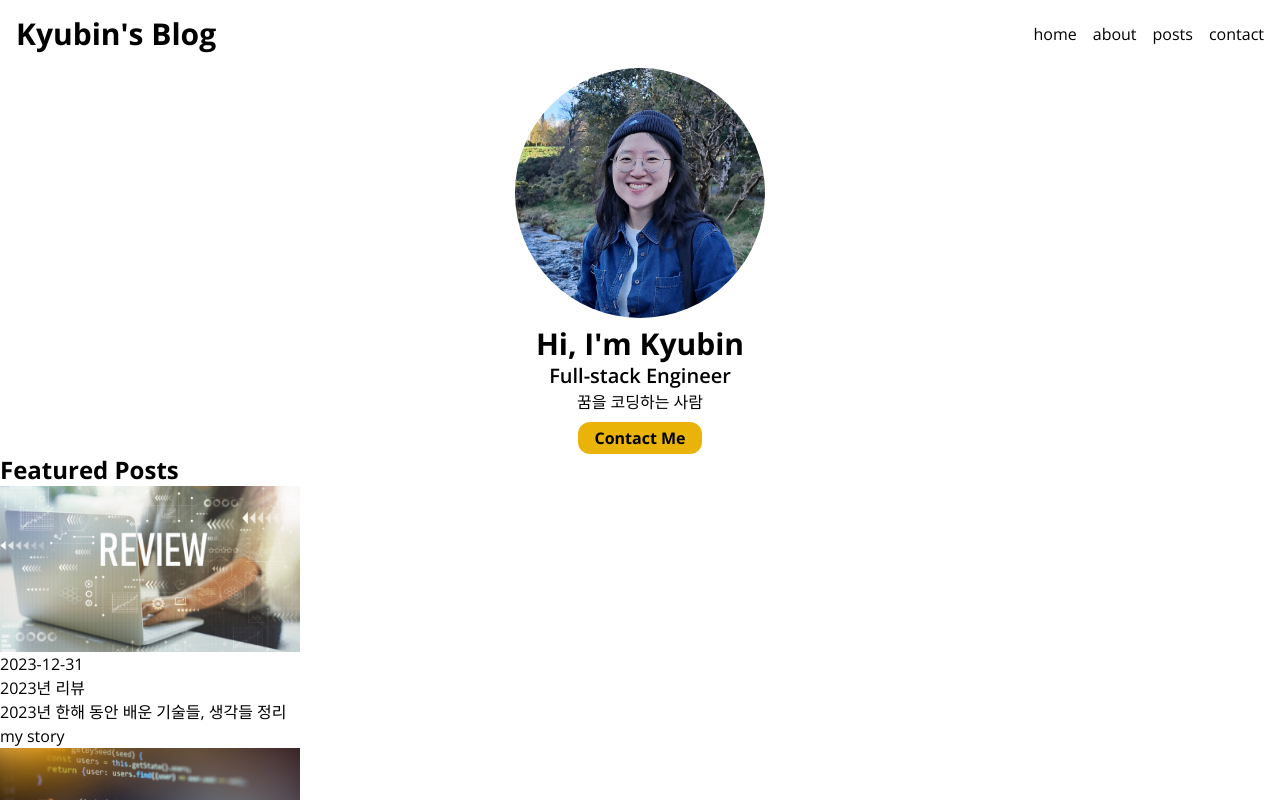
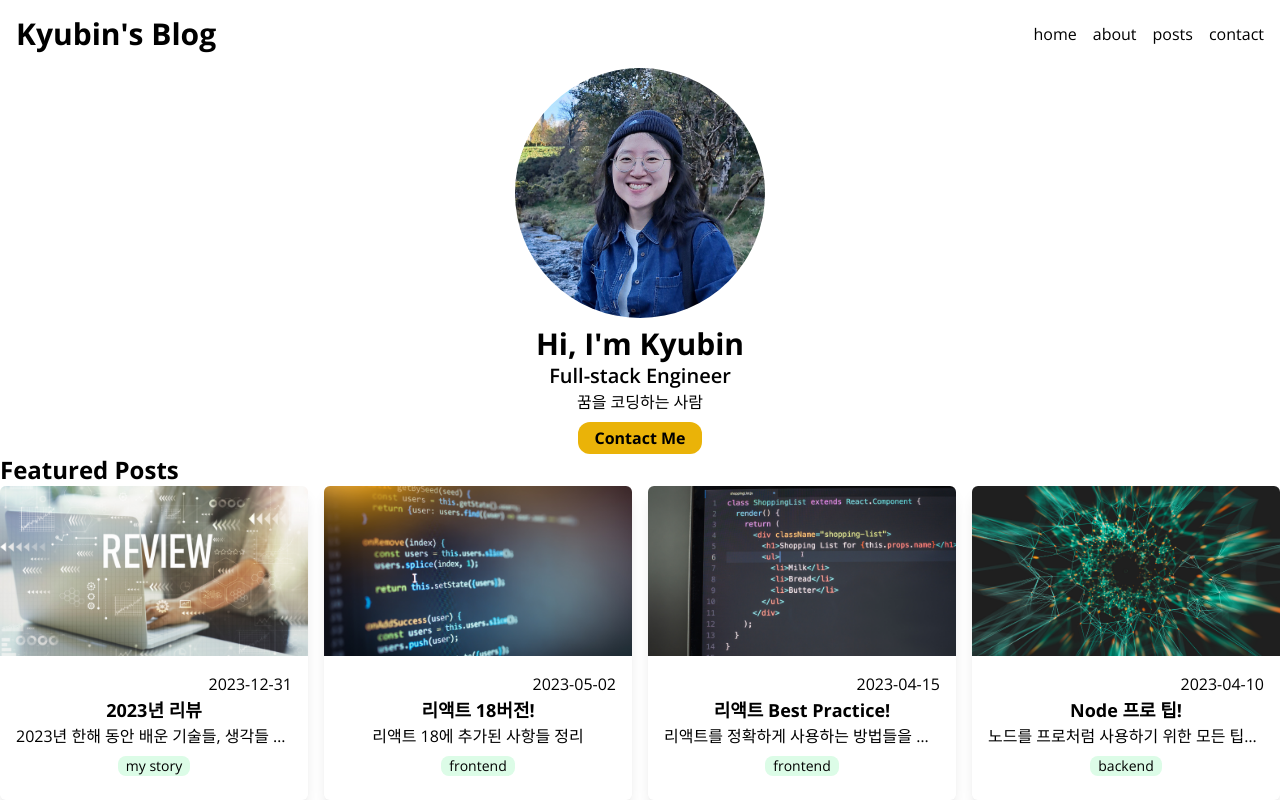
Before and after one commit to kyubin-io/blog-nextjs, a Next.js app: page / in a window 1280 px wide. Built offline with nearby package versions, Linux system fonts and the light colour scheme.

Commit message:
style PostCard

```diff
--- a/src/components/PostCard.tsx
+++ b/src/components/PostCard.tsx
@@ -8,18 +8,23 @@
 }: Props) {
   return (
     <Link href={`/posts/${path}`}>
+      <article className="rounded-md overflow-hidden shadow-lg">
         <Image
+          className="w-full"
           src={`/images/posts/${path}.png`}
           alt={title}
           width={300}
           height={200}
         />
-      <div>
-        <time>{date.toString()}</time>
-        <h3>{title}</h3>
-        <p>{description}</p>
-        <span>{category}</span>
+        <div className="flex flex-col items-center p-4">
+          <time className="self-end">{date.toString()}</time>
+          <h3 className="text-lg font-bold">{title}</h3>
+          <p className="w-full truncate text-center">{description}</p>
+          <span className="text-sm rounded-lg bg-green-100 px-2 my-2">
+            {category}
+          </span>
         </div>
+      </article>
     </Link>
   );
 }
--- a/src/components/PostsGrid.tsx
+++ b/src/components/PostsGrid.tsx
@@ -5,7 +5,7 @@
 
 export default function PostsGrid({ posts }: Props) {
   return (
-    <ul>
+    <ul className="grid gap-4 grid-cols-1 sm:grid-cols-2 md:grid-cols-3 lg:grid-cols-4">
       {posts.map((post) => (
         <li key={post.path}>
           <PostCard post={post} />
```
Lines whose indentation alone changed are shown as unchanged.
